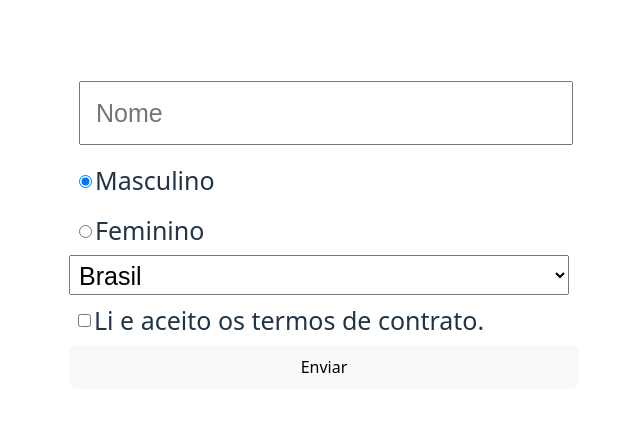
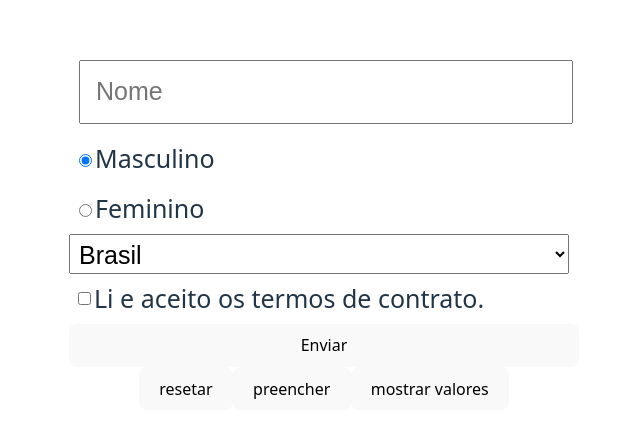
Before and after one commit to CastilhoY/ReactHookFormFundamentos, a React (Vite) app: page / in a window 1280 px wide. Shown: the part 170-608 px from the top of the page, without its empty margins (316-956 px from the left). Built offline with nearby package versions, Linux system fonts and the light colour scheme.

Commit message:
feat: usando getValues, setValue e reset

```diff
--- a/src/App.tsx
+++ b/src/App.tsx
@@ -12,19 +12,38 @@ function App() {
   const {
     register,
     handleSubmit,
+    reset,
+    getValues,
+    setValue,
     formState: { errors },
   } = useForm<FormData>({
     defaultValues: {
       nome: "",
       sexo: "Masculino",
-      pais: "brasil",
+      pais: "Brasil",
       termos: false,
-    }
+    },
   });
 
   const enviarDados = (data: FormData) => {
     console.log(data);
   };
+
+  function resetar() {
+    return reset();
+  }
+
+  function preencher() {
+    setValue("nome", "Yãry");
+    setValue("sexo", "Masculino");
+    setValue("pais", "Brasil");
+    setValue("termos", true);
+  }
+
+  function mostrarValores(){
+    const valores = getValues();
+    console.log(valores)
+  }
 
   return (
     <>
@@ -58,9 +77,9 @@ function App() {
         </div>
 
         <select className="radio-group" {...register("pais")}>
-          <option value="brasil">Brasil</option>
-          <option value="portugal">Portugal</option>
-          <option value="espanha">Espanha</option>
+          <option value="Brasil">Brasil</option>
+          <option value="Portugal">Portugal</option>
+          <option value="Espanha">Espanha</option>
         </select>
 
         <div className="radio-group">
@@ -70,6 +89,9 @@ function App() {
 
         <button type="submit">Enviar</button>
       </form>
+      <button onClick={resetar}>resetar</button>
+      <button onClick={preencher}>preencher</button>
+      <button onClick={mostrarValores}>mostrar valores</button>
     </>
   );
 }
```
